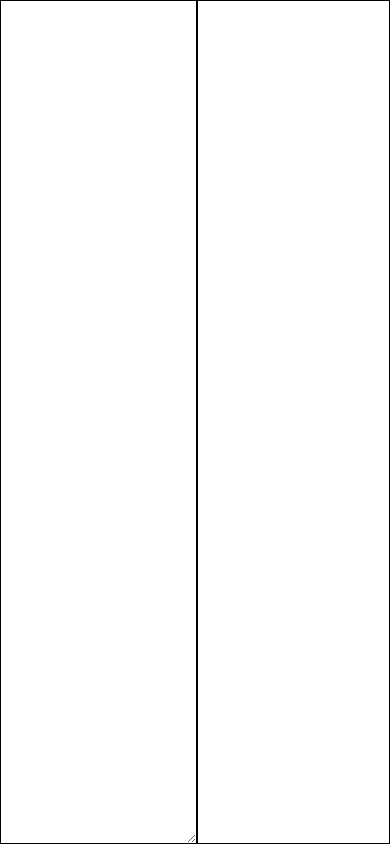
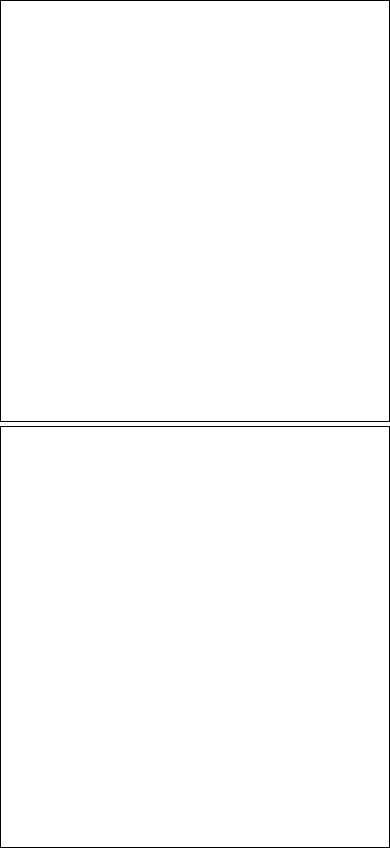
Before and after one commit to arnavb/vue-markdown-editor, a Vue app: page / in a window 390 px wide. Built offline with nearby package versions, Linux system fonts and the light colour scheme.

Commit message:
Clean up textarea styles and add some responsive CSS

```diff
--- a/src/App.vue
+++ b/src/App.vue
@@ -51,4 +51,15 @@ body {
   border: 1px solid black;
   overflow: auto;
 }
+
+@media (max-width: 768px) {
+  #app {
+    display: block;
+  }
+
+  .col {
+    width: 100%;
+    height: 50%;
+  }
+}
 </style>
--- a/src/components/Editor.vue
+++ b/src/components/Editor.vue
@@ -18,4 +18,9 @@ export default {
 };
 </script>
 
-<style scoped></style>
+<style scoped>
+textarea {
+  resize: none;
+  margin: 0;
+}
+</style>
```
